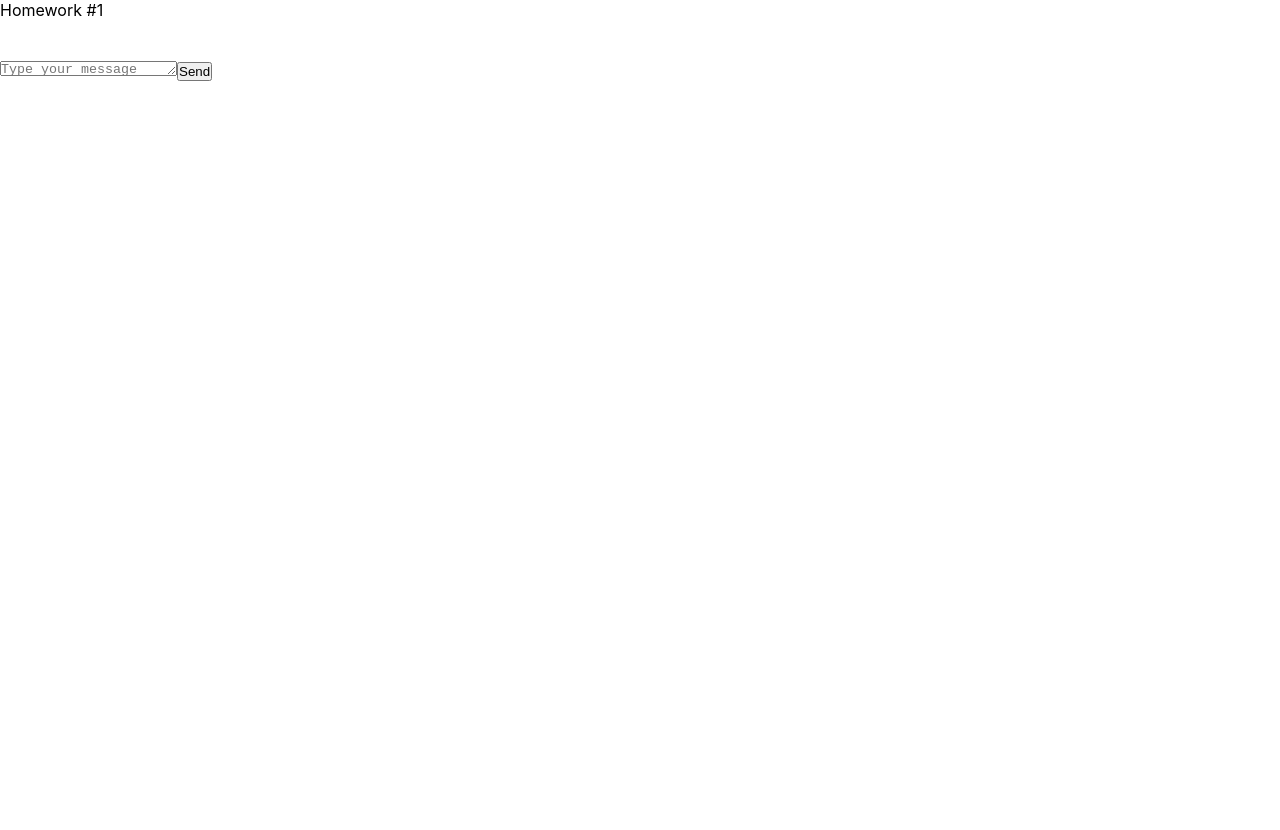
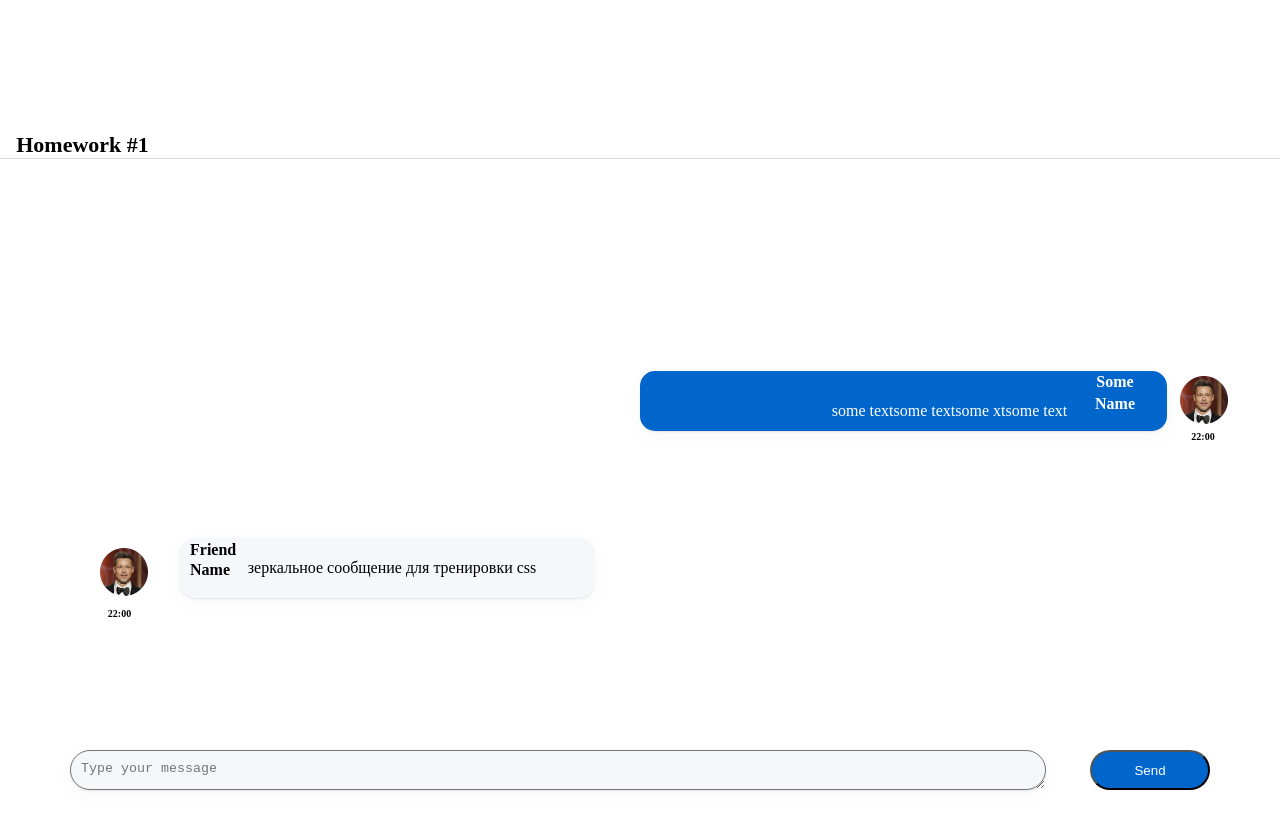
Before and after one commit to IvanovMike2023/dz, a React (Create React App) app: page / in a window 1280 px wide. Shown: the top 830 px of the page. Before the commit the page ends 800 px from the top, so only its background shows below. Built offline with nearby package versions, Linux system fonts and the light colour scheme.

Commit message:
home work1

```diff
--- a/package.json
+++ b/package.json
@@ -1,6 +1,6 @@
 {
   "name": "hws2",
-  "homepage": "https://github.com/IvanovMike2023/dz.git",
+  "homepage": "https://IvanovMike2023.github.io/dz.git",
   "version": "0.1.0",
   "private": true,
   "dependencies": {
--- a/src/index.css
+++ b/src/index.css
@@ -18,3 +18,13 @@ code {
     font-family: source-code-pro, Menlo, Monaco, Consolas, 'Courier New',
     monospace;
 }
+#hw1{
+    position: relative;
+    width: 1280px;
+    height: 373px;
+    left: 0px;
+    top: 131px;
+    text-align: center;
+    margin: auto;
+
+}
--- a/src/s1-main/App.module.css
+++ b/src/s1-main/App.module.css
@@ -1,11 +1,33 @@
 .App {
     --header_height: 60px;
+
 }
 
 .hw {
-
+    position: relative;
+    margin: auto;
+    width: 1280px;
+    height: 720px;
+    border-top: 1px #D9D9D9 solid;
+    background: #FFFFFF;
 }
 
 .hwTitle {
 
+    width: 165px;
+    height: 27px;
+    left: 70px;
+    top: 131px;
+    color: black;
+    font-family: 'Montserrat';
+    font-style: normal;
+    font-weight: 600;
+    font-size: 22px;
+    line-height: 27px;
+    /* identical to box height */
 }
+
+.textarea {
+    position: absolute;
+    top: 300px;
+}
--- a/src/s2-homeworks/hw01/HW1.tsx
+++ b/src/s2-homeworks/hw01/HW1.tsx
@@ -1,5 +1,5 @@
 import React from 'react'
-import Message from './message/Message'
+import Message, {MessageType} from './message/Message'
 import MessageSender from './message-sender/MessageSender'
 import s2 from '../../s1-main/App.module.css'
 import FriendMessage from './friend-message/FriendMessage'
@@ -14,7 +14,7 @@ import avatar from './avatar.png'
 * */
 
 // нужно создать правильный тип вместо any
-export type MessageType = any
+
 
 // структуру объекта не менять
 export const message0: MessageType = {
@@ -24,7 +24,7 @@ export const message0: MessageType = {
         name: 'Some Name',  // можно менять
     },
     message: {
-        text: 'some textsome textsome textsome textsome textsome textsome text', // можно менять
+        text: 'some textsome textsome xtsome text', // можно менять
         time: '22:00', // можно менять
     },
 }
@@ -50,8 +50,7 @@ const HW1 = () => {
                     <Message message={message0} />
                     <FriendMessage message={friendMessage0} />
                 </div>
-
-                {/*для автоматической проверки дз (не менять)*/}
+                {/*для автоматической проверки дз (не менять)                <FriendMessage message={friendMessage0} />*/}
                 <MessageSender M={Message} />
             </div>
         </div>
--- a/src/s2-homeworks/hw01/friend-message/FriendMessage.module.css
+++ b/src/s2-homeworks/hw01/friend-message/FriendMessage.module.css
@@ -1,17 +1,39 @@
 .friendMessage {
+    position: relative;
+    width: 462px;
+    height: 77px;
+    left: 80px;
+    top: 299px;
 
 }
 
 .friendImageAndText {
+    position: absolute;
+    width: 414px;
+    height: 60px;
+    left: 100px;
+    border-radius: 15px;
+
+    background: #F5F7FB;
+    box-shadow: 0px 5px 20px rgba(29, 33, 38, 0.03), 0px 1px 2px rgba(29, 33, 38, 0.1);
 
 }
 
 .friendImageAndText img {
-
+    position: absolute;
+    width: 48px;
+    height: 48px;
+    left: -80px;
+    top: 10px;
+}
+.friendImageAndText:hover{
+    outline: 5px solid  #77C5FE ;
 }
 
 .friendText {
 
+    position: absolute;
+    left: 65px;
 }
 
 .friendText:after {
@@ -19,13 +41,50 @@
 }
 
 .friendName {
+    position: absolute;
+    width: 35px;
+    height: 20px;
+    left: -55px;
+    top: 2px;
+
+    font-family: 'Montserrat';
+    font-style: normal;
+    font-weight: 600;
+    font-size: 16px;
+    line-height: 20px;
+    /* identical to box height */
+
+
+    color: #000000;
 
 }
 
 .friendMessageText {
+    position: absolute;
+    width: 374px;
+    height: 20px;
+    left: -40px;
+    top: 20px;
+
+    font-family: 'Montserrat';
+    font-style: normal;
+    font-weight: 400;
+    font-size: 16px;
+    line-height: 20px;
 
 }
 
 .friendTime {
+    position: absolute;
+    width: 29px;
+    height: 12px;
+    top: 70px;
+    left: 25px;
+    font-family: 'Montserrat';
+    font-style: normal;
+    font-weight: 600;
+    font-size: 10px;
+    line-height: 12px;
 
+    color: #000000;
 }
--- a/src/s2-homeworks/hw01/friend-message/FriendMessage.tsx
+++ b/src/s2-homeworks/hw01/friend-message/FriendMessage.tsx
@@ -2,7 +2,25 @@ import React from 'react'
 import s from './FriendMessage.module.css'
 
 // создать тип вместо any и отобразить приходящие данные
-const FriendMessage = (props: any) => {
+export type MessageProps = {
+    text: string,
+    time: string
+}
+type UserProps = {
+    avatar: any,
+    name: string
+}
+export type MessageType = {
+    id: number,
+    user: UserProps,
+    message: MessageProps
+}
+
+export type MessagePropsType = {
+    message: MessageType
+}
+
+const FriendMessage: React.FC<MessagePropsType> = (props) => {
     return (
         <div
             id={'hw1-friend-message-' + props.message.id}
@@ -12,7 +30,7 @@ const FriendMessage = (props: any) => {
                 <img
                     id={'hw1-friend-avatar-' + props.message.id}
                     // создаёт студент
-
+                    src={props.message.user.avatar}
                     //
                 />
                 <div className={s.friendText}>
@@ -20,7 +38,7 @@ const FriendMessage = (props: any) => {
                         id={'hw1-friend-name-' + props.message.id}
                         className={s.friendName}
                     >
-                        {/*создаёт студент*/}
+                        {props.message.user.name}
 
                         {/**/}
                     </div>
@@ -28,7 +46,8 @@ const FriendMessage = (props: any) => {
                         id={'hw1-friend-text-' + props.message.id}
                         className={s.friendMessageText}
                     >
-                        {/*создаёт студент*/}
+                        {props.message.message.text}
+
 
                         {/**/}
                     </pre>
@@ -38,7 +57,7 @@ const FriendMessage = (props: any) => {
                 id={'hw1-friend-time-' + props.message.id}
                 className={s.friendTime}
             >
-                {/*создаёт студент*/}
+                {props.message.message.time}
 
                 {/**/}
             </div>
--- a/src/s2-homeworks/hw01/message-sender/MessageSender.module.css
+++ b/src/s2-homeworks/hw01/message-sender/MessageSender.module.css
@@ -1,18 +1,44 @@
 .sendForm {
+    position: relative;
+    top: 432px;
 
 }
 
 .textarea {
+    position: absolute;
+    width: 976px;
+    min-height: 40px;
+    left: 70px;
+    top: 2px;
+
+    background: #F5F7FB;
+    box-shadow: 0px 5px 20px rgba(29, 33, 38, 0.03), 0px 1px 2px rgba(29, 33, 38, 0.1);
+    border-radius: 20px;
+}
+
+.textarea::placeholder {
+    position: absolute;
+    top: 10px;
+    left: 10px;
+}
+
+.button {
+    position: absolute;
+    width: 120px;
+    height: 40px;
+    left: 1090px;
+    top: 2px;
+    color: #FFFFFF;
+    background: #0066CC;
+    border-radius: 20px;
+}
+
+.button:hover {
+outline: 5px solid  #77C5FE ;
+
 
 }
 
-.button {
-
-}
-
-.button:hover {
-
-}
 .button:active {
 
 }
--- a/src/s2-homeworks/hw01/message/Message.module.css
+++ b/src/s2-homeworks/hw01/message/Message.module.css
@@ -1,16 +1,40 @@
 .message {
+    position: relative;
+    left: 635px;
+    width: 527px;
+    height: 60px;
+    top: 192px;
+    margin-top: 20px;
 
 }
 
 .imageAndText {
+    position: absolute;
+    width: 527px;
+    height: 60px;
+    left: 5px;
+    border-radius: 15px;
+
+    background: #0066CC;
+    box-shadow: 0px 5px 20px rgba(29, 33, 38, 0.03), 0px 1px 2px rgba(29, 33, 38, 0.1);
+
 
 }
-
+.imageAndText:hover{
+    outline: 5px solid  #77C5FE ;
+}
 .imageAndText img {
-
+    position: absolute;
+    left: 540px;
+    width: 48px;
+    height: 48px;
+    top: 5px;
 }
 
 .text {
+    position: absolute;
+    left: 65px;
+
 
 }
 
@@ -19,13 +43,46 @@
 }
 
 .name {
+    position: absolute;
+    width: 40px;
+    height: 22px;
+    left: 390px;
+    top: 0px;
+
+    font-family: 'Montserrat';
+    font-style: normal;
+    font-weight: 600;
+    font-size: 16px;
+    line-height: 22px;
+    color: #FFFFFF;
 
 }
 
 .messageText {
-
+    position: absolute;
+    width: 489px;
+    height: 20px;
+    left: 0px;
+    top: 30px;
+    font-family: 'Montserrat';
+    font-style: normal;
+    font-weight: 400;
+    font-size: 16px;
+    line-height: 20px;
+    /* identical to box height */
+    color: #FFFFFF;
 }
 
 .time {
+    position: absolute;
+    width: 26px;
+    height: 12px;
+    left: 555px;
+    top: 60px;
 
+    font-family: 'Montserrat';
+    font-style: normal;
+    font-weight: 600;
+    font-size: 10px;
+    line-height: 12px;
 }
--- a/src/s2-homeworks/hw01/message/Message.tsx
+++ b/src/s2-homeworks/hw01/message/Message.tsx
@@ -2,35 +2,50 @@ import React from 'react'
 import s from './Message.module.css'
 
 // нужно создать правильный тип вместо any
-export type MessagePropsType = any
+export type MessageProps = {
+    text: string,
+    time: string
+}
+type UserProps = {
+    avatar: any,
+    name: string
+}
+export type MessageType = {
+    id: number,
+    user: UserProps,
+    message: MessageProps
+}
+
+export type MessagePropsType = {
+    message: MessageType
+}
 
 // нужно отобразить приходящие данные
-const Message = (props: MessagePropsType) => {
+const Message: React.FC<MessagePropsType> = (props) => {
     return (
         <div id={'hw1-message-' + props.message.id} className={s.message}>
             <div className={s.imageAndText}>
                 <img
                     id={'hw1-avatar-' + props.message.id}
                     // создаёт студент
-
+                    src={props.message.user.avatar}
                     //
                 />
                 <div className={s.text}>
                     <div id={'hw1-name-' + props.message.id} className={s.name}>
                         {/*создаёт студент*/}
 
-                        {/**/}
+                        {props.message.user.name}
                     </div>
                     <pre id={'hw1-text-' + props.message.id} className={s.messageText}>
-                        {/*создаёт студент*/}
 
+                        {props.message.message.text}
                         {/**/}
                     </pre>
                 </div>
             </div>
             <div id={'hw1-time-' + props.message.id} className={s.time}>
-                {/*создаёт студент*/}
-
+                {props.message.message.time}
                 {/**/}
             </div>
         </div>
```
